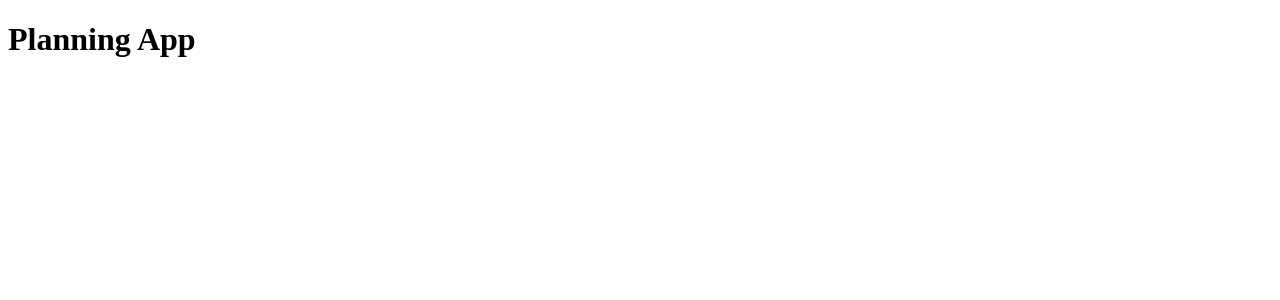
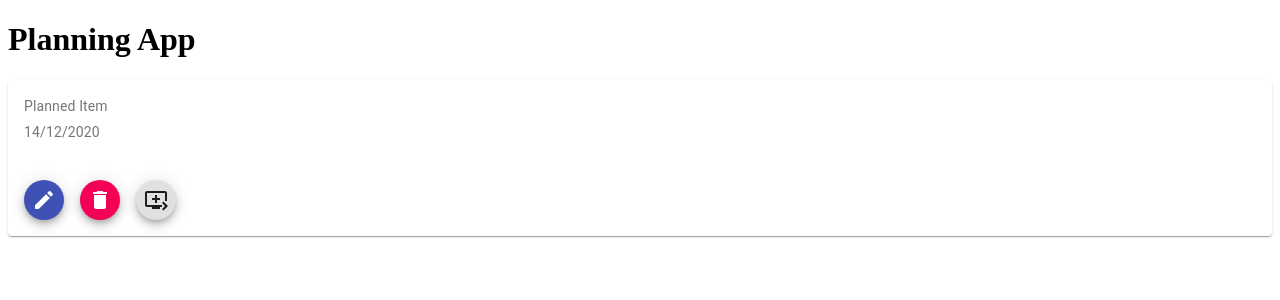
Before and after one commit to rinatsharifullin/Planning-App, a React (Create React App) app: page / in a window 1280 px wide. Shown: the top 300 px of the page. Built offline with nearby package versions, Linux system fonts and the light colour scheme.

Commit message:
Bull is gone

```diff
--- a/src/App.tsx
+++ b/src/App.tsx
@@ -1,9 +1,11 @@
-import React from 'react';
+import React from "react";
+import SingleCard from "./components/Card";
 
 function App() {
   return (
     <div>
       <h1>Planning App</h1>
+      <SingleCard />
     </div>
   );
 }
--- a/src/components/Card.tsx
+++ b/src/components/Card.tsx
@@ -25,7 +25,6 @@ const useStyles = makeStyles({
 
 export default function SingleCard() {
   const classes = useStyles();
-  const bull = <span className={classes.bullet}>•</span>;
 
   return (
     <Card className={classes.root}>
```
